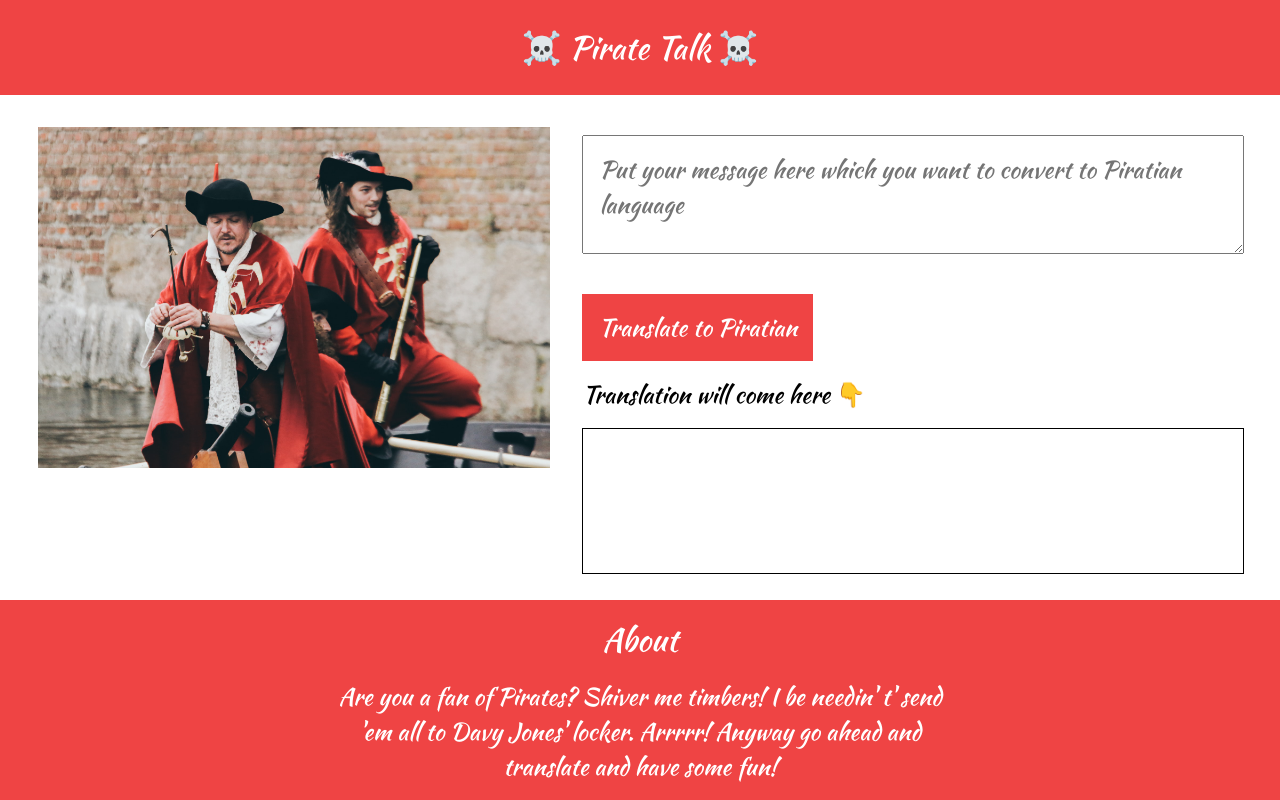
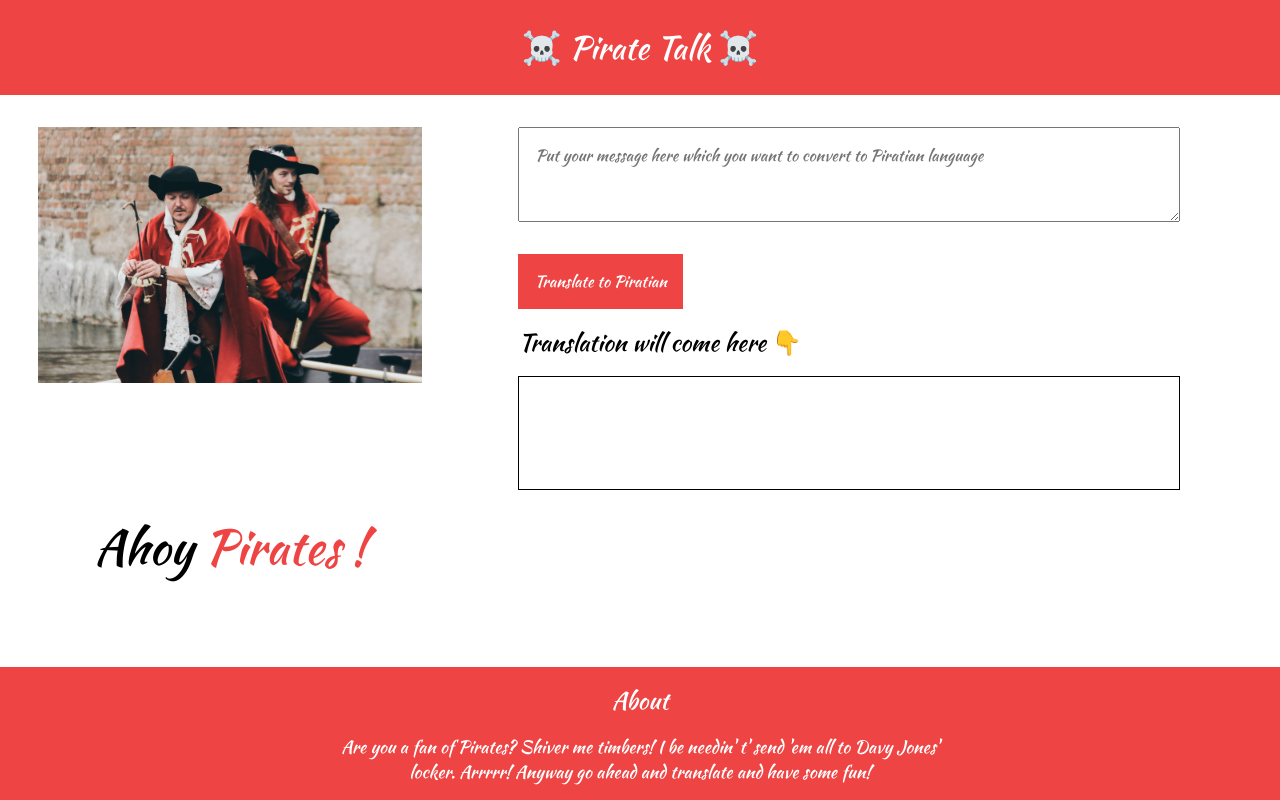
Before and after one commit to tuhindas30/piratetalks, a plain HTML site: page index.html in a window 1280 px wide. Drawn offline with Linux system fonts and the light colour scheme.

Commit message:
styles: updated

```diff
--- a/index.html
+++ b/index.html
@@ -11,6 +11,8 @@
 <body>
 	<nav>☠️ Pirate Talk ☠️</nav>
 	<img class ="hero-image" src="hero.jpg" alt="">
+	<div class="hero-heading">Ahoy <span style="color: var(--primary-color)
+	;">Pirates !</span></div>
 	<div class="container">
 		<textarea id="txt-input"
 			placeholder="Put your message here which you want to convert to Piratian language"></textarea>
--- a/styles.css
+++ b/styles.css
@@ -17,28 +17,38 @@ nav {
 .container {
     position: relative;
     margin: auto;
-    left: 20%;
+    left: 15%;
     width: 49%;
     height: 100%;
 }
 .hero-image {
     position: absolute;
     left: 3%;
-    width: 40%;
+    width: 30%;
     margin: 2rem 0rem;
+}
+.hero-heading {
+    position: absolute;
+    left: 3%;
+    top: 60%;
+    width: 30%;
+    margin: 2rem 0rem;
+    text-align: center;
+    font-size: 3rem;
+    color: black;
 }
 textarea {
     display: block;
     width: 100%;
-    margin: 2.5rem 0rem;
+    margin: 2rem 0rem;
     padding: 1rem;
-    font-size: 1.5rem;
+    font-size: 1rem;
     font-family: inherit;
     overflow: scroll;
 }
 button {
     padding: 1rem;
-    font-size: 1.5rem;
+    font-size: 1rem;
     font-family: inherit;
     background-color: var(--primary-color);
     border: none;
@@ -51,9 +61,9 @@ button {
 }
 #output {
     border: 1px solid black;
-    font-size: 1.5rem;
+    font-size: 1rem;
     width: 100%;
-    height: 14vh;
+    height: 10vh;
     overflow: scroll;
     padding: 1rem;
     margin-bottom: 2rem;
@@ -69,12 +79,12 @@ footer {
 .footer-heading {
     text-align: center;
     padding-top: 1rem;
-    font-size: 2rem;
+    font-size: 1.5rem;
 }
 footer p {
     text-align: center;
     max-width: 50%;
     margin: auto;
-    font-size: 1.5rem;
+    font-size: 1.1rem;
     padding: 1rem 0rem;
 }
```
